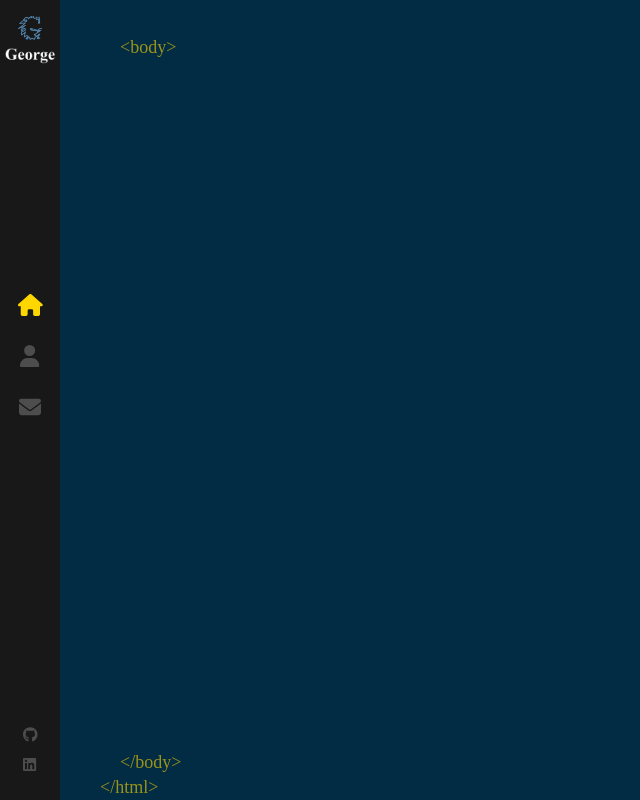
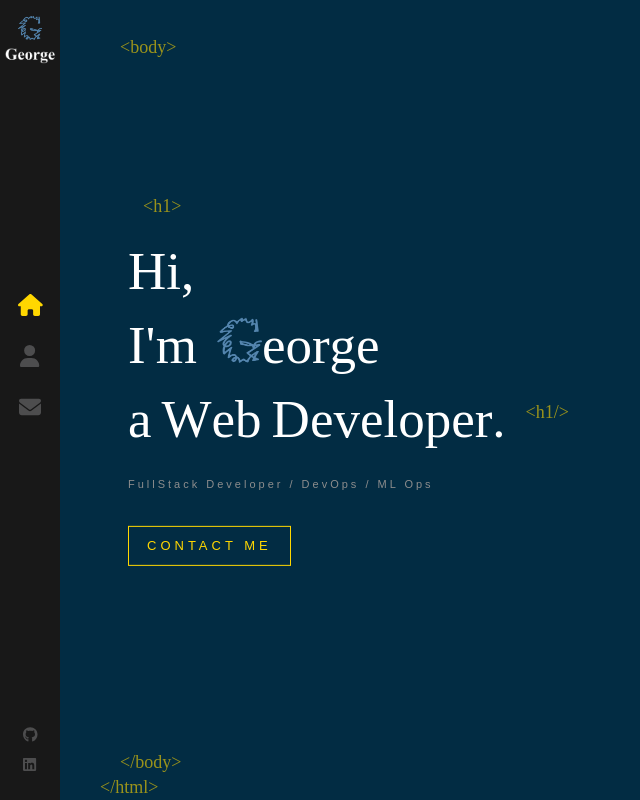
Before and after one commit to George-Petrovski/react-portfolio, a React (Create React App) app: page / in a window 1280 px wide. Shown: the whole page, without its empty margins (0-640 px from the left). Built offline with nearby package versions, Linux system fonts and the light colour scheme.

Commit message:
Added some animations to the letters

```diff
--- a/src/App.js
+++ b/src/App.js
@@ -1,12 +1,15 @@
 import './App.scss';
 import { Routes, Route } from 'react-router-dom'
 import Layout from './components/Layout'
+import Home from './components/Home'
 
 function App() {
   return (
     <>
     <Routes>
-      <Route path ="/" element={<Layout />} />
+      <Route path ="/" element={<Layout />}>
+        <Route index element={<Home />} />
+      </Route>
     </Routes>
     </>
   );
--- /dev/null
+++ b/src/components/AnimatedLetters/index.js
@@ -0,0 +1,17 @@
+import './index.scss'
+
+const AnimatedLetters = ({ letterClass, strArray, idx }) => {
+    return (
+        <span>
+            {
+                strArray.map((char, i) => (
+                    <span key={char + 1} className={`${letterClass} _${i + idx}`}>
+                        {char}
+                    </span>
+                ))
+            }
+        </span>
+    )
+}
+
+export default AnimatedLetters
--- /dev/null
+++ b/src/components/AnimatedLetters/index.scss
@@ -0,0 +1,24 @@
+.text-animate {
+    display: inline-block;
+    opacity: 0;
+    animation: bounceIn 1s 1s;
+    animation-fill-mode: forwards;
+    min-width: 10px;
+}
+
+.text-animate-hover {
+    min-width: 10px;
+    display: inline-block;
+    animation-fill-mode: both;
+
+    &:hover {
+        animation: rubberBand 1s;
+        color: #ffd700;
+    }
+}
+
+@for $i from 1 through 35 {
+    .text-animate._#{$i} {
+        animation-delay: #{$i / 10}s;
+    }
+}
--- a/src/components/Home/index.js
+++ b/src/components/Home/index.js
@@ -0,0 +1,50 @@
+import { Link } from 'react-router-dom';
+import LogoTitle from '../../assets/images/logo-s.png';
+import './index.scss';
+import AnimatedLetters from '../AnimatedLetters';
+import React, { useEffect, useState } from "react";
+
+const Home = () => {
+    const [letterClass, setLetterClass] = useState('text-animate')
+
+    useEffect(() => {
+        let timeout = setTimeout(() => {
+           setLetterClass("text-animate-hover");
+         }, 4000);
+
+         return () => {
+           clearTimeout(timeout);
+         };
+       }, []);
+
+    return (
+        <div className="container home-page">
+            <div className="text-zone">
+                <h1>
+                <AnimatedLetters letterClass={letterClass}
+                strArray={Array.from("Hi")}
+                idx={12} />
+                <AnimatedLetters letterClass={letterClass}
+                strArray={Array.from(", ")}
+                idx={13} />
+                <br />
+                <AnimatedLetters letterClass={letterClass}
+                strArray={Array.from("I'm")}
+                idx={14} />
+                <img src={LogoTitle} alt="developer" />
+                <AnimatedLetters letterClass={letterClass}
+                strArray={Array.from("eorge")}
+                idx={15} />
+                <br />
+                <AnimatedLetters letterClass={letterClass}
+                strArray={Array.from("a Web Developer.")}
+                idx={15} />
+                </h1>
+                <h2>FullStack Developer / DevOps / ML Ops</h2>
+                <Link to='/contact' className='flat-button'>CONTACT ME</Link>
+            </div>
+        </div>
+    )
+}
+
+export default Home
--- a/src/components/Home/index.scss
+++ b/src/components/Home/index.scss
@@ -0,0 +1,80 @@
+.home-page {
+    .text-zone {
+        position: absolute;
+        left: 10%;
+        top: 50%;
+        transform: translateY(-50%);
+        width: 80%;
+        max-height: 90%;
+    }
+
+    h1 {
+        color: #fff;
+        font-size: 53px;
+        margin: 0;
+        font-family: 'Coolvetica';
+        font-weight: 400;
+
+        &::before {
+            content: '<h1>';
+            font-family: 'La Belle Aurore';
+            color: #ffd700;
+            font-size: 18px;
+            position: absolute;
+            margin-top: -40px;
+            left: 15px;
+            opacity: 0.6;
+        }
+
+        &::after {
+            content: '<h1/>';
+            font-family: 'La Belle Aurore';
+            color: #ffd700;
+            font-size: 18px;
+            position: absolute;
+            margin-top: 18px;
+            margin-left: 20px;
+            animation: fadeIn 1s 1.7s backwards;
+            opacity: 0.6;
+        }
+
+        img {
+            width: 45px;
+            margin-left: 20px;
+            opacity: 0;
+            height: auto;
+            animation: rotateIn 1s linear both;
+            animation-delay: 1.4s;
+        }
+    }
+
+    h2 {
+        color: #8d8d8d;
+        margin-top: 20px;
+        font-weight: 400;
+        font-size: 11px;
+        font-family: sans-serif;
+        letter-spacing: 3px;
+        animation: fadeIn 1s 1.8s backwards;
+    }
+
+    .flat-button {
+        color: #ffd700;
+        font-size: 13px;
+        font-weight: 400;
+        letter-spacing: 4px;
+        font-family: sans-serif;
+        text-decoration: none;
+        padding: 10px 18px;
+        border: 1px solid #ffd700;
+        margin-top: 25px;
+        float: left;
+        animation: fadeIn 1s 1.8s backwards;
+        white-space: nowrap;
+
+        &:hover {
+            background: #ffd700;
+            color: #333;
+        }
+    }
+}
--- a/src/components/Layout/index.scss
+++ b/src/components/Layout/index.scss
@@ -22,3 +22,18 @@
 .bottom-tag-html {
     margin-left: -20px;
 }
+
+.container {
+    width: 100%;
+    will-change: contents;
+    height: 90%;
+    min-height: 566px;
+    position: absolute;
+    opacity: 0;
+    top: 5%;
+    margin: 0 auto;
+    z-index: 1;
+    transform-style: preserve-3d;
+    animation: fadeIn 1s forwards;
+    animation-delay: 1s;
+}
```
